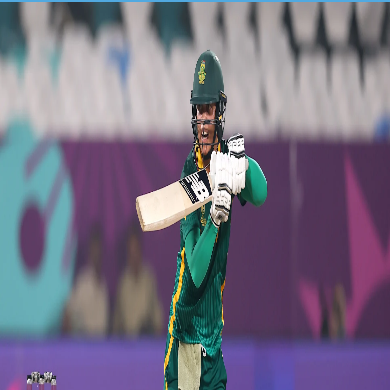
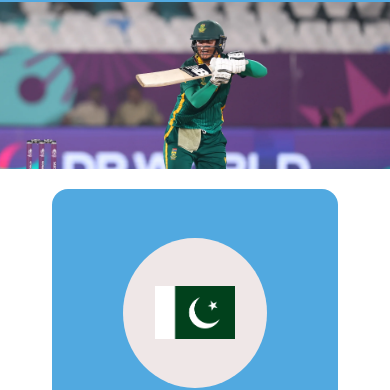
Before and after one commit to Hamad939/Responsive-Website, a plain HTML site: page index.html in a window 390 px wide. Shown: the part 60-450 px from the top of the page. Drawn offline with Linux system fonts and the light colour scheme.

Commit message:
Fix mobile scroll and layout issues

```diff
--- a/style.css
+++ b/style.css
@@ -3,9 +3,13 @@
   padding: 0;
   box-sizing: border-box;
 }
+html,
 body {
+  overflow-x: hidden;
+  width: 100%;
   color: white;
 }
+
 .header {
   width: 100%;
   display: flex;
@@ -77,7 +81,7 @@ button {
   transition: 0.2s;
 }
 .table {
-  padding: 2rem;
+  padding: 1rem;
 
   display: flex;
   flex-wrap: wrap;
@@ -182,6 +186,20 @@ td img {
   .header {
     width: 100%;
   }
+  .main img {
+    height: auto;
+    object-fit: cover;
+  }
+  .teams {
+    display: flex;
+    flex-direction: column;
+    justify-content: center;
+    align-items: center;
+  }
+  .team {
+    flex: none; /* disable old flex-basis rule (like flex: 1 0 20%) */
+    width: 80%; /* make each card smaller to fit on screen */
+  }
   .mobile {
     display: block;
     margin-right: 12px;
```
